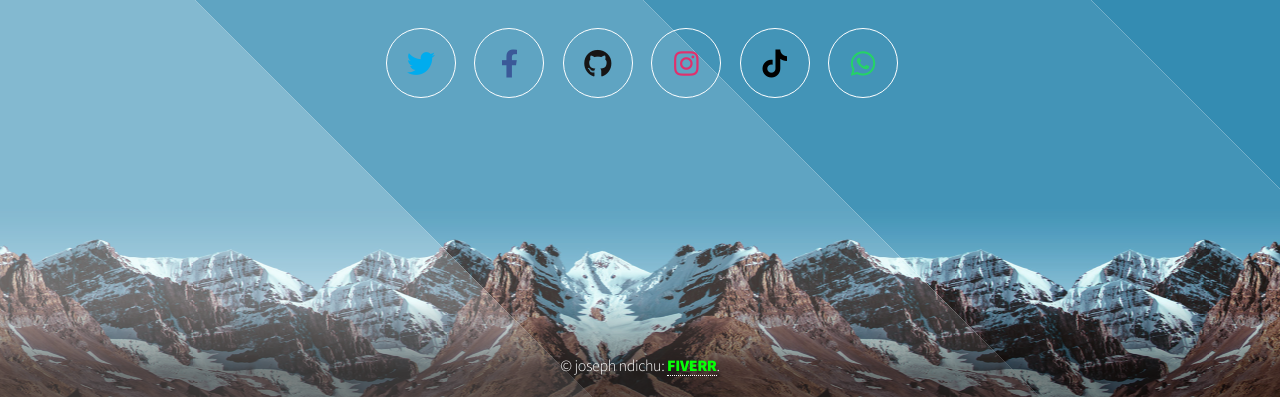
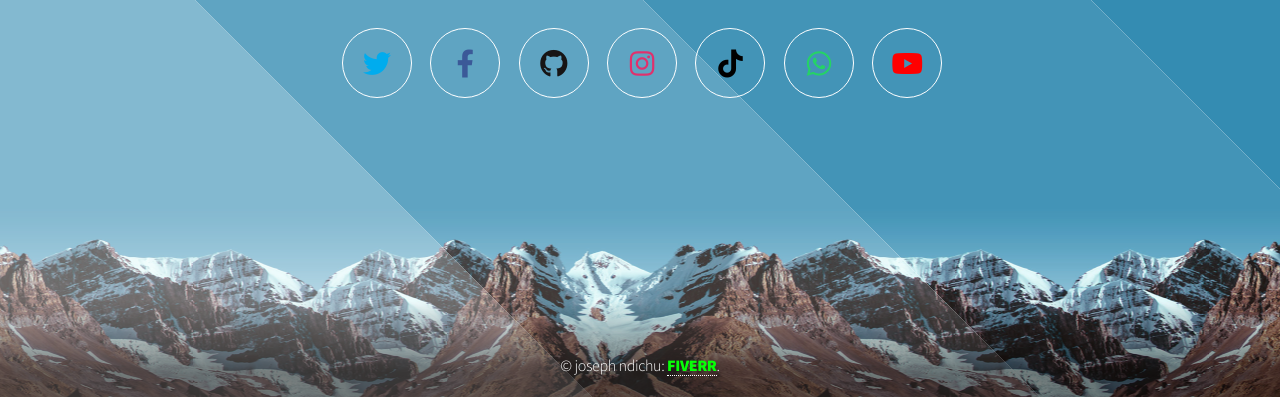
Before and after one commit to joseph-ndichu/interconnect, a plain HTML site: page index.html in a window 1280 px wide. Shown: the part 403-800 px from the top of the page. Drawn offline with Linux system fonts and the light colour scheme.

Commit message:
Update index.html

```diff
--- a/index.html
+++ b/index.html
@@ -25,6 +25,12 @@
 								<li><a href="https://instagram.com/ndichu_joseph88" class="icon brands fa-instagram" style="color: #E1306C;"><span class="label">Instagram</span></a></li>
 								<li><a href="https://www.tiktok.com/@joseph_ndichu" class="icon brands fa-tiktok" style="color: #000000;"><span class="label">TikTok</span></a></li>
 								<li><a href="https://wa.me/+254707848566" class="icon brands fa-whatsapp" style="color: #25D366;"><span class="label">WhatsApp</span></a></li>
+								<li>
+  <a href="https://www.youtube.com/channel/UCa27NqB17mg1tZ_Eh2Xmcag" class="icon brands fa-youtube" style="color: red;">
+    <span class="label">YouTube (UCa27NqB17mg1tZ_Eh2Xmcag)</span>
+  </a>
+</li>
+
 							</ul>
 						</nav>
 					</header>
```
